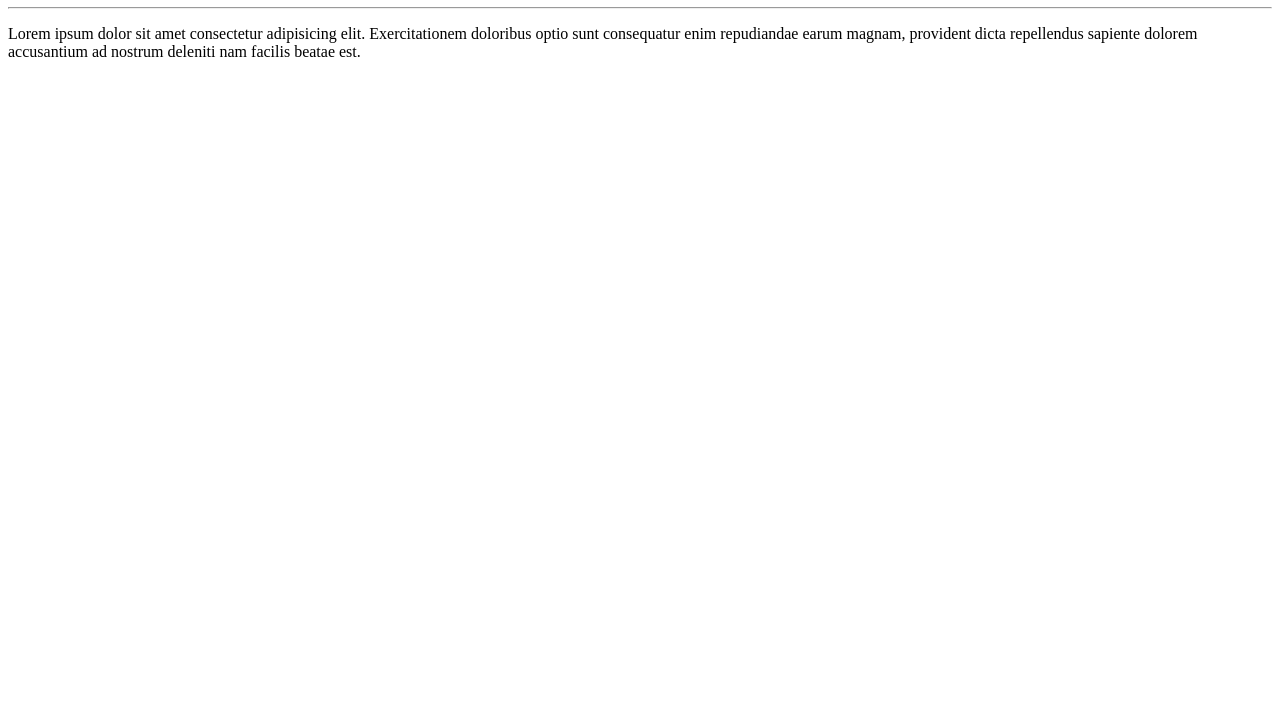
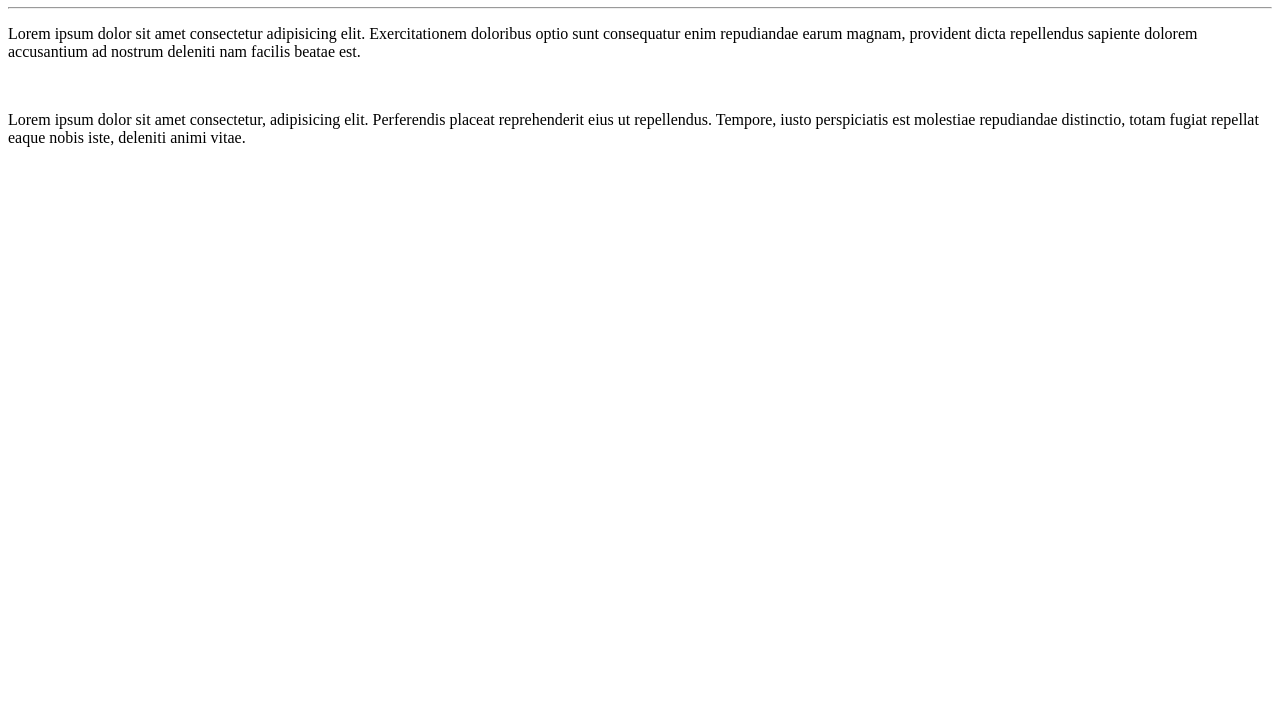
Before and after one commit to Geovani3344/Ola-Mundo, a plain HTML site: page site-exemplo/index.html in a window 1280 px wide. Shown: the part 73-800 px from the top of the page. Drawn offline with Linux system fonts and the light colour scheme.

Commit message:
mais um paragrafo

```diff
--- a/site-exemplo/index.html
+++ b/site-exemplo/index.html
@@ -10,5 +10,7 @@
     <h1>Olá Mundo</h1>
     <hr>
     <p>Lorem ipsum dolor sit amet consectetur adipisicing elit. Exercitationem doloribus optio sunt consequatur enim repudiandae earum magnam, provident dicta repellendus sapiente dolorem accusantium ad nostrum deleniti nam facilis beatae est.</p>
+    <br>
+    <p>Lorem ipsum dolor sit amet consectetur, adipisicing elit. Perferendis placeat reprehenderit eius ut repellendus. Tempore, iusto perspiciatis est molestiae repudiandae distinctio, totam fugiat repellat eaque nobis iste, deleniti animi vitae.</p>
 </body>
 </html>
```
